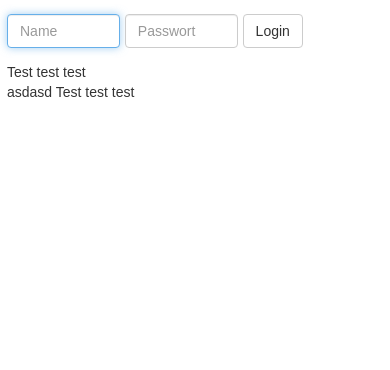
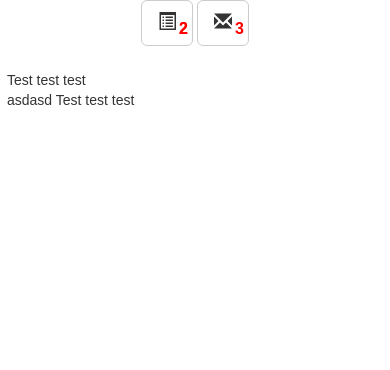
Before and after one commit to rienex/freunde-fetzen, a PHP site: page / in a window 390 px wide. Shown: the part 50-420 px from the top of the page. Run offline with PHP 8.4, Linux system fonts and the light colour scheme; some libraries are stand-ins or nearby versions.

Commit message:
Benachrichtungen für ungelsene Meldnungen eingefügt (PC und Smartphone)

```diff
--- a/freunde-fetzen/css/layout.css
+++ b/freunde-fetzen/css/layout.css
@@ -37,18 +37,64 @@ h1{
 }
 
 
-#user_panel{
+.user_panel{
     diplay:block;
     position: relative;
-    margin: 7px auto;
-    height: auto;
+    margin: 0 auto;
+    height: 50px;
     width: 100%;
     max-width: 1024px;
     background-color: white;
+    text-align: center;
     box-sizing: border-box;
-    padding: 7px 7px 7px 7px;
+    padding: 0px 7px 7px 7px;
 }
 
+.user_panel_full{
+    position: absolute;
+    top: 29px;
+    right: calc((100% - 1024px) / 2);
+    width: auto;
+    height: auto;
+    padding: 0;
+    margin: 0;
+    background-color:#656565;
+    box-sizing: border-box;
+    z-index: 2;
+}
+
+.unread_count{
+    font-size: 16px;
+    font-weight: bold;
+    color: red;
+    position: absolute;
+    width: auto;
+    height: auto;
+    padding: 0;
+    margin: 0;
+    box-sizing: border-box;
+    z-index: 2;
+}
+
+.unread_message_full{
+    top: 48px;
+    right: calc((100% - 1024px) / 2 + 4px);
+}
+
+.unread_forum_full{
+    top: 48px;
+    right: calc((100% - 1024px) / 2 + 60px);
+}
+
+.unread_message_small{
+    top: 18px;
+    left: calc(50% - 16px);
+}
+
+.unread_forum_small{
+    top: 18px;
+    left: calc(50% + 40px);
+}
 #login_form{
     diplay:block;
     position: relative;
@@ -72,7 +118,9 @@ article{
     max-width: 1024px;
     background-color: white;
     box-sizing: border-box;
-    padding: 0px 7px 7px 7px;
+    padding: 20px 7px 7px 7px;
+   /* border: 1px solid black;*/
+
 
 }
 
--- a/freunde-fetzen/index.php
+++ b/freunde-fetzen/index.php
@@ -28,17 +28,39 @@
             <li><a href='#sitemap'>Admin</a></li>
        </ul>
         </nav>
+        <!-- ungelesen - Sichtbar bei tablet und PC--->
+        <div class="user_panel user_panel_full hidden-xs">
+            <button class="btn btn-default btn-lg">
+                <span class="glyphicon glyphicon-list-alt" aria-hidden="true"></span>
+            </button>
+            <button class="btn btn-default btn-lg">
+            <span class="glyphicon glyphicon-envelope" aria-hidden="true"></span>
+            </button>
+        </div>
+        <div class="unread_count unread_message_full hidden-xs">2</div> <!-- message -->
+        <div class="unread_count unread_forum_full hidden-xs">3</div> <!-- Forum -->
 
-        <div id="user_panel">
+        <!-- ungelesen - Sichtbar bei Smartphone--->
+        <div class="user_panel  visible-xs-block">
+            <button class="btn btn-default btn-lg">
+                <span class="glyphicon glyphicon-list-alt message_count" aria-hidden="true"></span>
+            </button>
+            <div class="unread_count unread_message_small visible-sm-block visible-xs-block">2</div> <!-- message -->
+
+            <button class="btn btn-default btn-lg">
+                <span class="glyphicon glyphicon-envelope message_count" aria-hidden="true"></span>
+            </button>
+            <div class="unread_count unread_message_small visible-xs-block">2</div>
+            <div class="unread_count unread_forum_small visible-xs-block">3</div>
+
+            <!--
             <form id="login_form" class="form-inline login_form">
-
                 <input class="form-control login" autofocus required type="text" name="user" placeholder="Name">
                 <input class="form-control login" required type="password" name="password" placeholder="Passwort">
                 <button type="submit" class="btn btn-default">Login</button>
-
             </form>
+            -->
         </div>
-
 
 
         <article>
```
Also changed, not shown: freunde-fetzen/avatar/DSCF3198.jpg (added), freunde-fetzen/fonts/glyphicons-halflings-regular.ttf (added), freunde-fetzen/fonts/glyphicons-halflings-regular.woff (added), freunde-fetzen/fonts/glyphicons-halflings-regular.woff2 (added), 2 other files.
